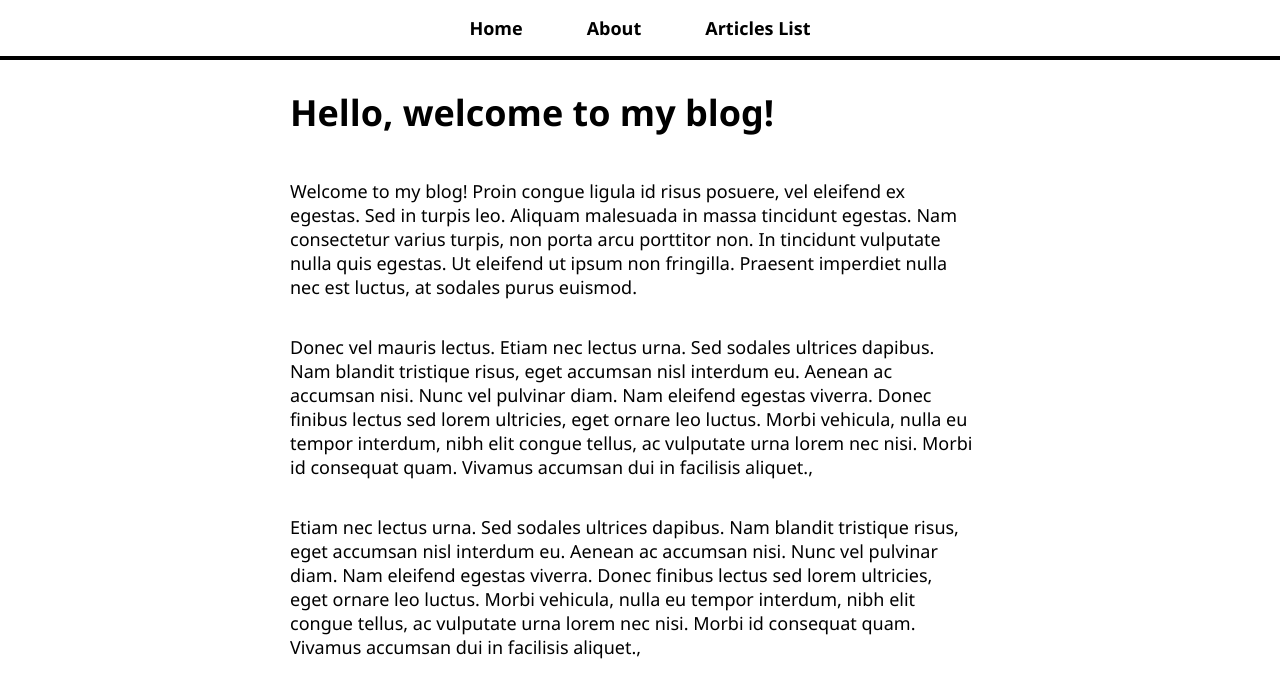
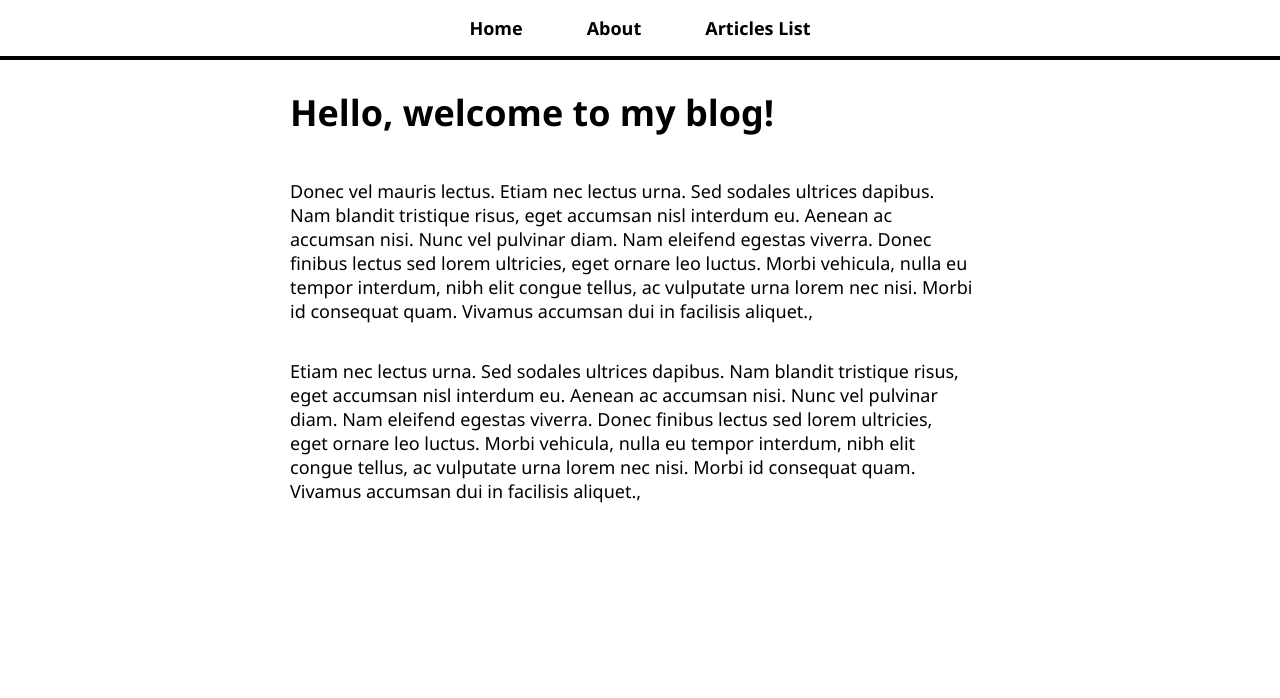
Before and after one commit to neginheidarii/Blog_app, a React (Create React App) app: page / in a window 1280 px wide. Shown: the top 698 px of the page. Built offline with nearby package versions, Linux system fonts and the light colour scheme.

Commit message:
Created home page

```diff
--- a/src/pages/HomePage.js
+++ b/src/pages/HomePage.js
@@ -2,14 +2,7 @@ const HomePage = () => {
   return (
     <>
       <h1>Hello, welcome to my blog!</h1>
-      <p>
-        Welcome to my blog! Proin congue ligula id risus posuere, vel eleifend
-        ex egestas. Sed in turpis leo. Aliquam malesuada in massa tincidunt
-        egestas. Nam consectetur varius turpis, non porta arcu porttitor non. In
-        tincidunt vulputate nulla quis egestas. Ut eleifend ut ipsum non
-        fringilla. Praesent imperdiet nulla nec est luctus, at sodales purus
-        euismod.
-      </p>
+
       <p>
         Donec vel mauris lectus. Etiam nec lectus urna. Sed sodales ultrices
         dapibus. Nam blandit tristique risus, eget accumsan nisl interdum eu.
```
